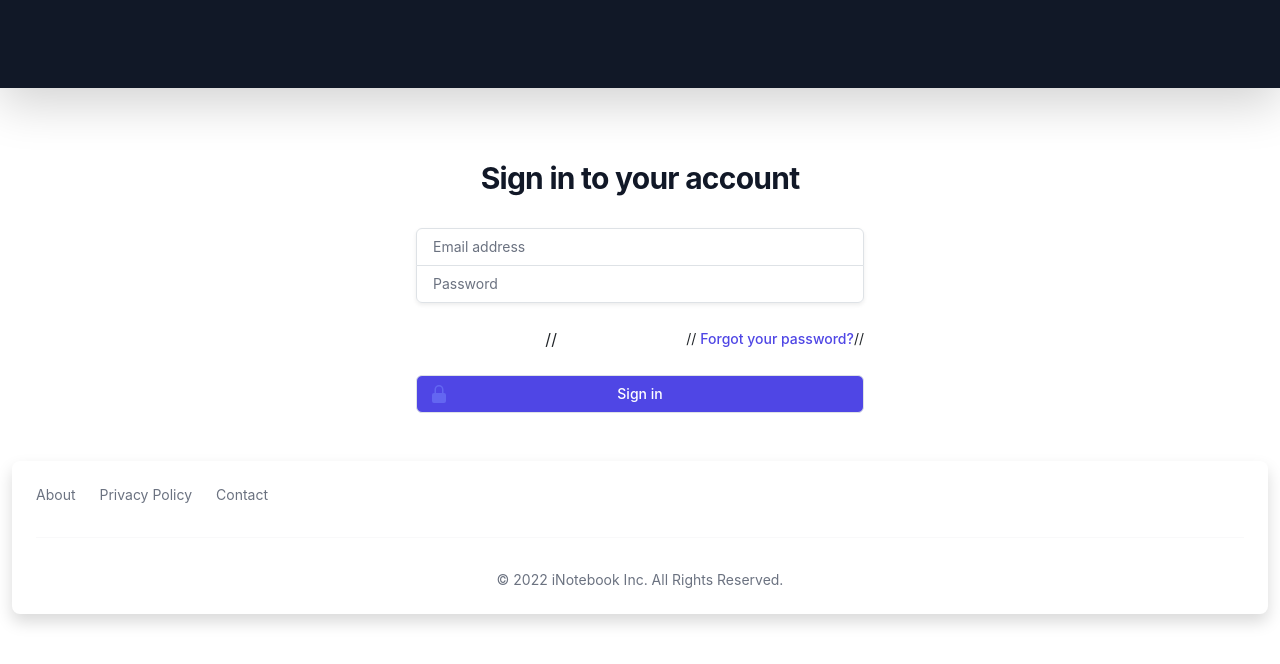
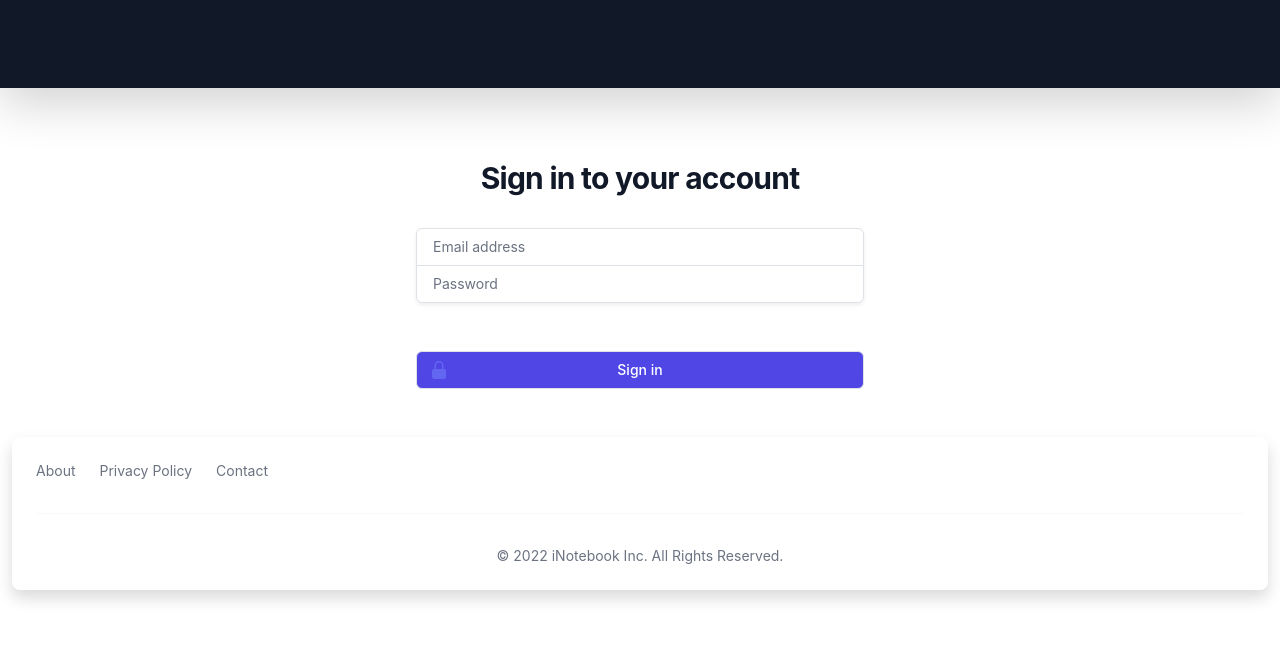
Before and after one commit to Ayanprogrammer11/inotebook-frontend, a React (Create React App) app: page /login in a window 1280 px wide. Shown: the top 664 px of the page. Built offline with nearby package versions, Linux system fonts and the light colour scheme; no server answers.

Commit message:
Update Login.js

```diff
--- a/src/Components/Login.js
+++ b/src/Components/Login.js
@@ -102,9 +102,7 @@ const Login = (props) => {
         <div class="flex items-center">
         </div>
 
-//         <div class="text-sm">
-//           <a href="/" class="font-medium text-indigo-600 hover:text-indigo-500">Forgot your password?</a>
-//         </div>
+
       </div>
 
       <div>
```
